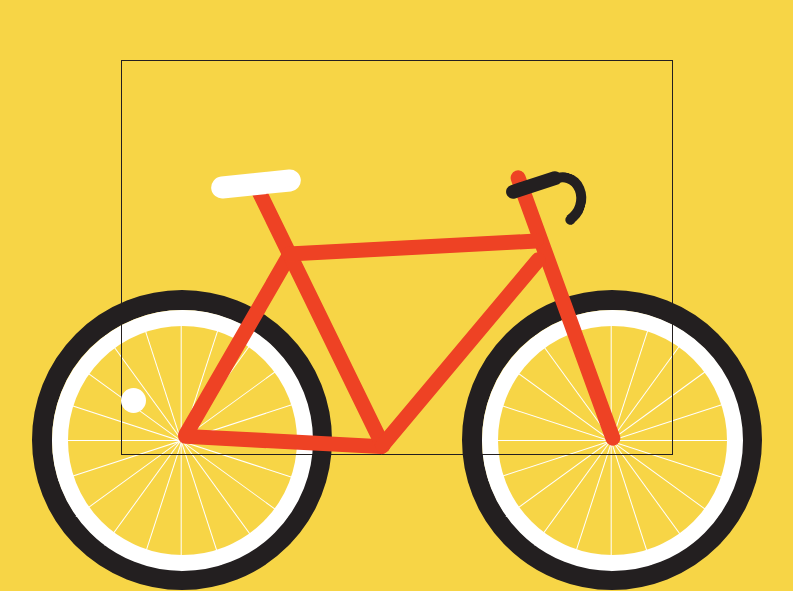
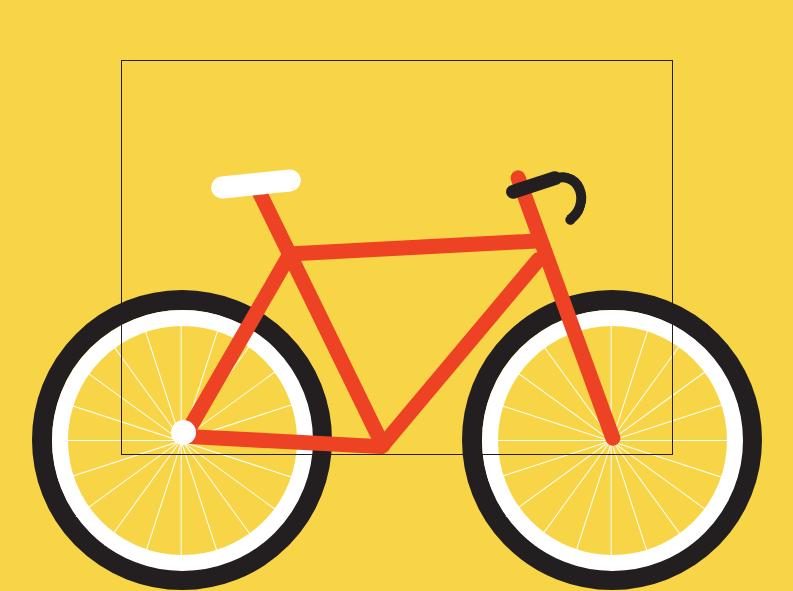
Before and after one commit to yesiamrocks/pure-css-challenge, a plain HTML site: page Bicycle project with pure CSS/Bicycle.html in a window 1280 px wide. Shown: the part 220-811 px from the top of the page, without its empty margins (243-1036 px from the left). Drawn offline with Linux system fonts and the light colour scheme.

Commit message:
Update style.css

```diff
--- a/Bicycle project with pure CSS/style.css
+++ b/Bicycle project with pure CSS/style.css
@@ -218,8 +218,8 @@ body {
     position: absolute;
     width: 290px;
     height: 90px;
-    left: 89px;
-    bottom: 112px;
+    left: 139px;
+    bottom: 80px;
 }
 .cassette {
     height: 25px;
```
